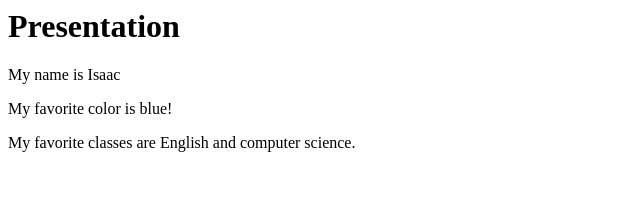
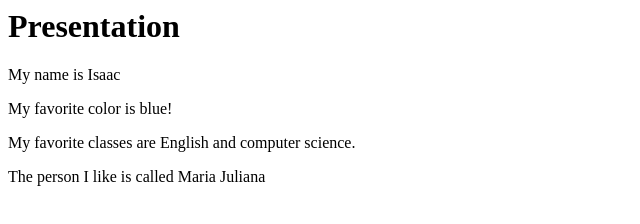
Before and after one commit to Isaac230509/html, a plain HTML site: page index.html in a window 1280 px wide. Shown: the whole page, without its empty margins (0-640 px from the left). Drawn offline with Linux system fonts and the light colour scheme.

Commit message:
Update index.html

```diff
--- a/index.html
+++ b/index.html
@@ -10,5 +10,7 @@
 
     <p>My favorite classes are English and computer science.</p>
 
+    <p>The person I like is called Maria Juliana</p>
+
   </body>
 </html>
```
